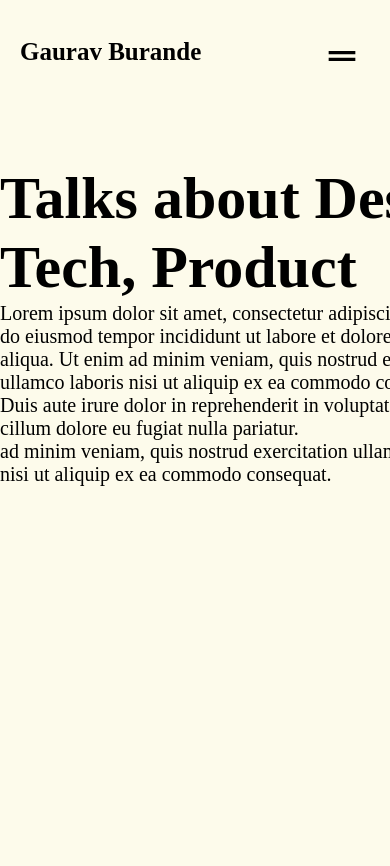
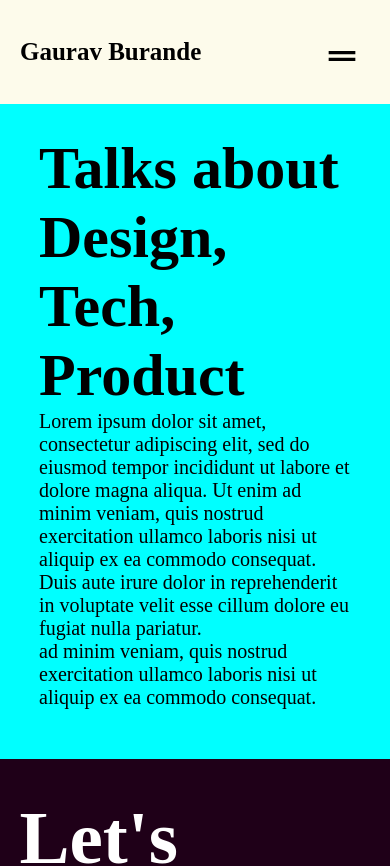
Before and after one commit to gaurav2425/portfolio, a Next.js app: page /WelcomePage in a window 390 px wide. Shown: the top 866 px of the page. Built offline with nearby package versions, Linux system fonts and the light colour scheme; a web font is replaced by a local one.

Commit message:
Navbar Updated

```diff
--- a/styles/Welcomepage.module.css
+++ b/styles/Welcomepage.module.css
@@ -6,20 +6,50 @@
 }
 .intro_left_container h1{
     font-size: 60px;
-    width: 650px;
+    /* width: 650px; */
 }
 
 .intro_left_container p{
-    width: 500px;
+    /* width: 500px; */
     font-size: 20px;
 }
 
 .intro_container{
     display: flex;
     flex-direction: row;
-    height: 100vh;
+    /* height: 100vh; */
     justify-content: space-evenly;
     /* align-items: center; */
 
     padding-top: 60px;
 }
+
+
+
+@media screen and (max-width: 1000px) {
+    .intro_container{
+        display: flex;
+        flex-direction: column;
+        /* height: 500px; */
+        background-color: aqua;
+        padding-bottom: 50px;
+        justify-content: center;
+        align-items: center;
+        padding-top: 30px;
+    }
+    .intro_right_container{
+        display: none;
+    }
+
+    .intro_left_container h1{
+        font-size: 60px;
+        /* width: 650px; */
+        width: 80vw;
+    }
+
+    .intro_left_container p{
+        width: 80vw;
+        font-size: 20px;
+    }
+
+  }
```
